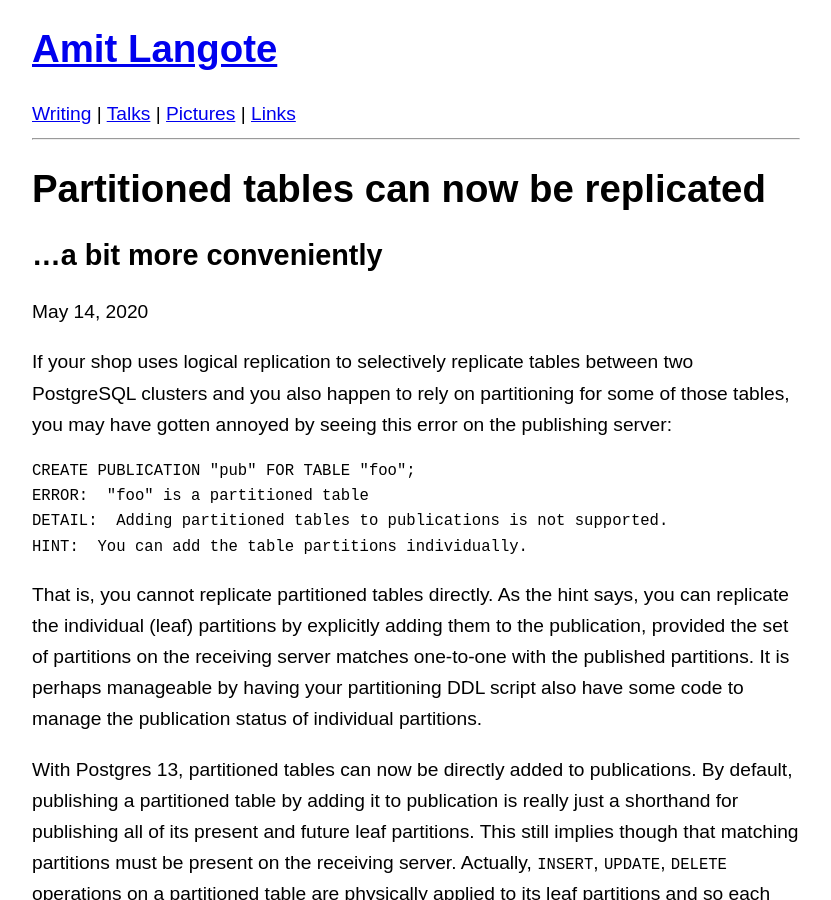
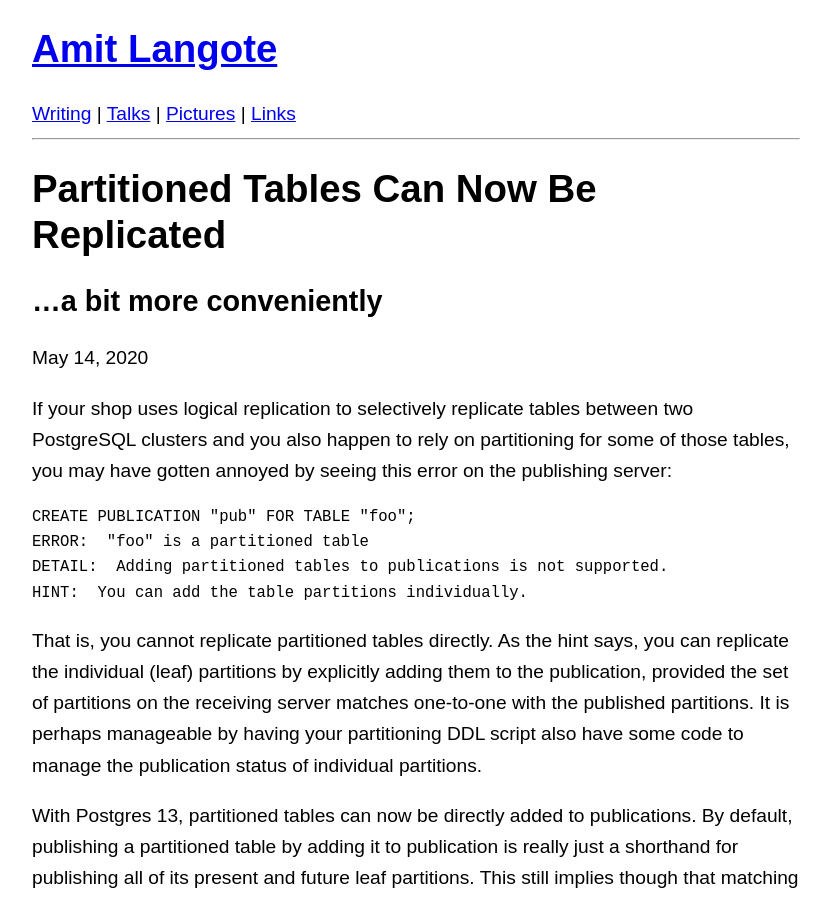
Before and after one commit to amitlan/website, a Jekyll site: the page built from writing/pg/partition-logical-replication/index.md, in a window 1280 px wide and 900 px high. Shown: the whole window, without its empty margins (224-1055 px from the left). Built offline with Jekyll 4.4.1, drawn with Linux system fonts in a browser that asks for light colours.

```diff
--- a/writing/pg/partition-logical-replication/index.md
+++ b/writing/pg/partition-logical-replication/index.md
@@ -1,8 +1,8 @@
 ---
 layout: writing
-title: "Postgres 13: Partitioned tables can now be replicated"
+title: "Postgres 13: Partitioned Tables Can Now Be Replicated"
 ---
-# Partitioned tables can now be replicated
+# Partitioned Tables Can Now Be Replicated
 ## ...a bit more conveniently
 
 May 14, 2020
```
